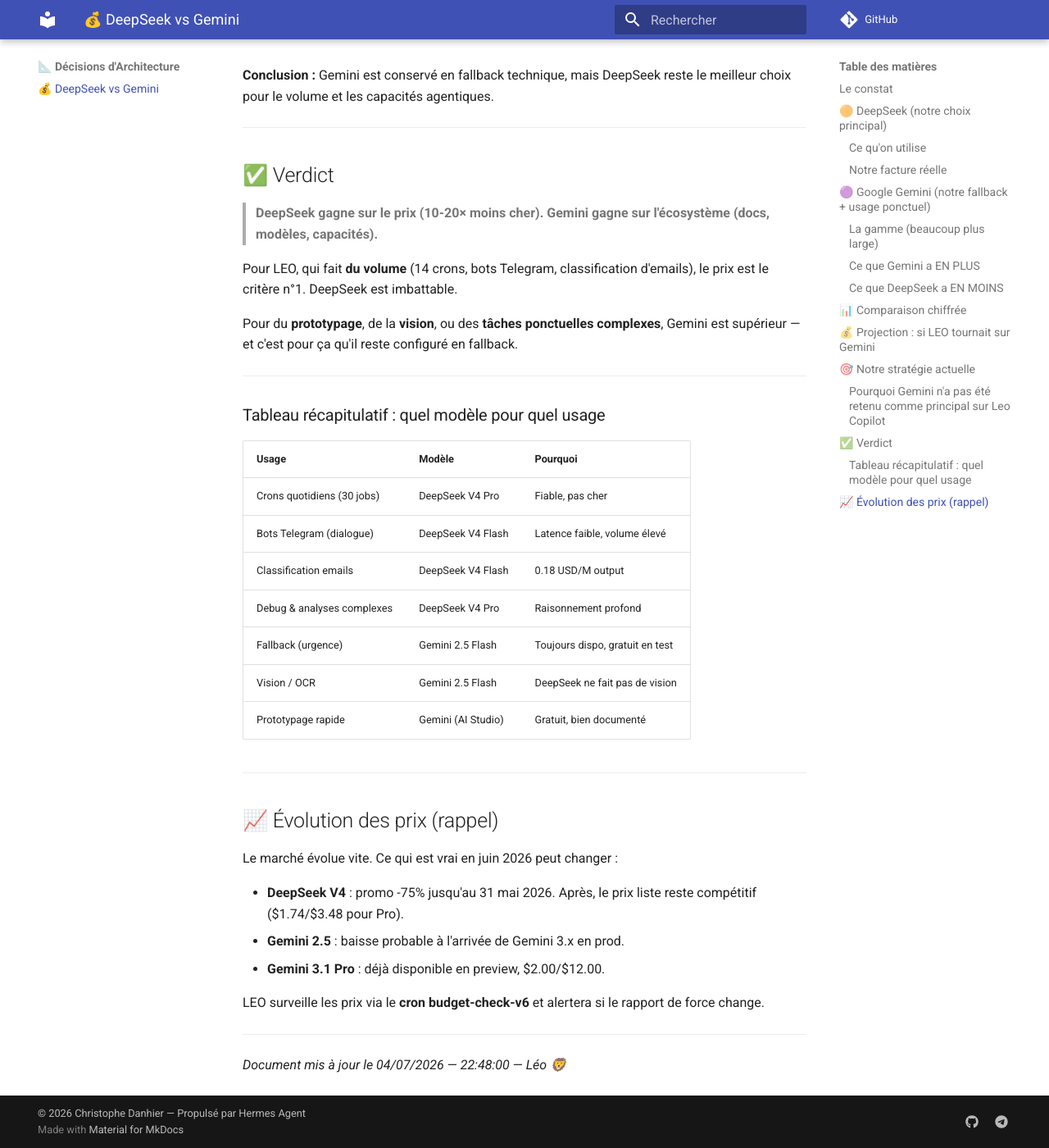
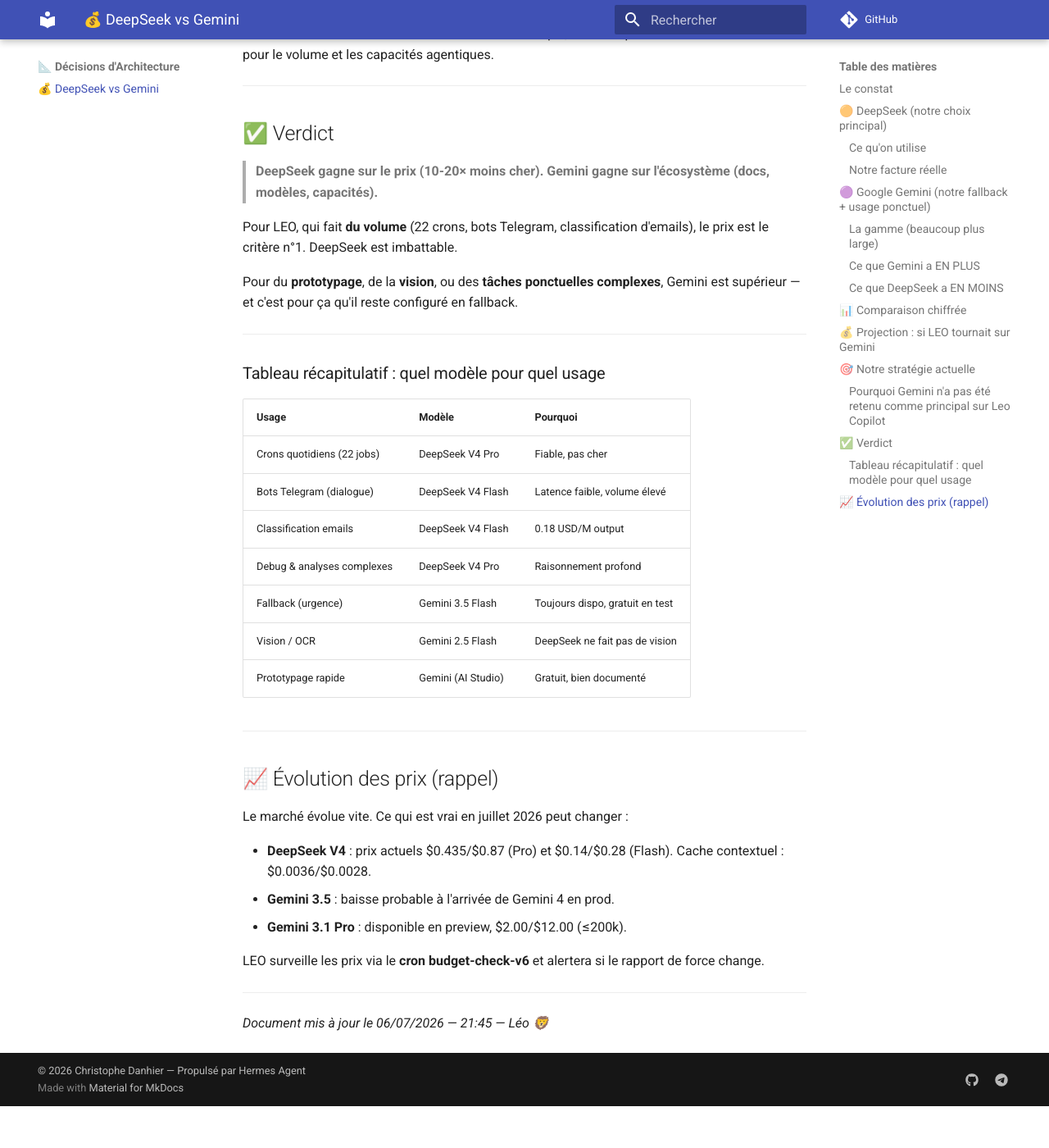
Before and after one commit to christophedanhier-hash/hermes-wiki, an MkDocs documentation site: the page built from docs/hermes/decisions/pourquoi-deepseek-pas-gemini.md, in a window 1280 px wide and 1400 px high, scrolled down 4562 px. Shown: the whole window at 82% size. Built offline with MkDocs 1.6.1 and Material for MkDocs 9.7.7, drawn with Linux system fonts in a browser that asks for light colours; comment, search, counter and statistics services are not loaded; after the commit the page ends 5911 px from its top, so only the background shows below that; some of the changed text lies outside the part shown.

Commit message:
fix: mise à jour page DeepSeek vs Gemini — prix juillet 2026, 4 profils, 22 crons, 4 bots

````diff
--- a/docs/hermes/decisions/pourquoi-deepseek-pas-gemini.md
+++ b/docs/hermes/decisions/pourquoi-deepseek-pas-gemini.md
@@ -1,12 +1,12 @@
 # 🦁 Pourquoi LEO utilise DeepSeek plutôt que Gemini
 
-> Analyse comparative — Juin 2026. Le choix est financier, pas technique.
+> Analyse comparative — Juillet 2026. Le choix est financier, pas technique.
 
 ---
 
 ## Le constat
 
-LEO a **deux profils** qui tournent 24/7 avec **14 crons, 5 workflows n8n, et 3 bots Telegram**. Chaque message, chaque analyse de cron, chaque classification d'email passe par une API.
+LEO a **quatre profils** qui tournent 24/7 avec **22 crons, 4 bots Telegram**. Chaque message, chaque analyse de cron, chaque classification d'email passe par une API.
 
 À ce volume, **le prix au million de tokens est le facteur décisif** — et DeepSeek est **10 à 20 fois moins cher** que Gemini.
 
@@ -18,18 +18,17 @@
 
 | Modèle | Input (/1M) | Output (/1M) | Usage LEO |
 |:---|:---|:---|:---|
-| **V4 Pro** | $0.44 | $0.87 | Analyses complexes, debug, code, dashboards |
-| **V4 Flash** | $0.09 | $0.18 | Crons légers, classification, bots Telegram |
+| **DeepSeek V4 Pro** | $0.435 | $0.87 | Analyses complexes, debug, code, dashboards |
+| **DeepSeek V4 Flash** | $0.14 | $0.28 | Crons légers, classification, bots Telegram |
 
-> 💡 *Prix promo DeepSeek (-75%) jusqu'au 31 mai 2026. Prix liste : Pro $1.74/$3.48, Flash $0.14/$0.28.*
-> *Même au prix liste, DeepSeek reste 3-6× moins cher que Gemini sur les modèles comparables.*
+> 💡 *Prix DeepSeek au 06/07/2026 (source : api-docs.deepseek.com). Le cache contextuel réduit encore le coût : $0.0028/1M (Flash) et $0.003625/1M (Pro) pour les hits.*
 
 ### Notre facture réelle
 
 | Indicateur | Valeur |
 |:---|:---|
-| **Coût moyen / jour** | ~2.06 USD |
-| **Soit par mois** | ~62 USD |
+| **Coût moyen / jour** | ~1.50 USD |
+| **Soit par mois** | ~50 USD (cap) |
 | **Modèle principal** | DeepSeek V4 Pro |
 
 ---
@@ -41,7 +40,7 @@
 | Modèle | Input (/1M) | Output (/1M) | Contexte | Points forts |
 |:---|:---|:---|:---|:---|
 | **Gemini 3.5 Flash** | $1.50 | $9.00 | 1M | Équilibré, rapide |
-| **Gemini 3.1 Pro** | $2.00 | $12.00 | 2M | Raisonnement avancé |
+| **Gemini 3.1 Pro** | $2.00 ($4.00 >200k) | $12.00 ($18.00 >200k) | 2M | Raisonnement avancé |
 | **Gemini 2.5 Pro** | $1.25 | $10.00 | 1M | Bon rapport qualité/prix |
 | **Gemini 2.5 Flash** | $0.30 | $2.50 | 1M | Volume, vision |
 | **Gemini 2.0 Flash** | $0.10 | $0.40 | 1M | Budget, prototypage |
@@ -96,7 +95,7 @@
 
 | Critère | DeepSeek V4 Pro | Gemini 2.5 Pro | Ratio |
 |:---|:---|:---|:---|
-| **Input / 1M tokens** | $0.44 | $1.25 | DeepSeek **2.8× moins cher** |
+| **Input / 1M tokens** | $0.435 | $1.25 | DeepSeek **2.9× moins cher** |
 | **Output / 1M tokens** | $0.87 | $10.00 | DeepSeek **11.5× moins cher** |
 | **Contexte max** | 1M tokens | 1M-2M tokens | Équivalent |
 | **Vision** | ❌ | ✅ | Gemini gagne |
@@ -106,8 +105,8 @@
 
 | Critère | DeepSeek V4 Flash | Gemini 2.5 Flash | Ratio |
 |:---|:---|:---|:---|
-| **Input / 1M tokens** | $0.09 | $0.30 | DeepSeek **3.3× moins cher** |
-| **Output / 1M tokens** | $0.18 | $2.50 | DeepSeek **13.9× moins cher** |
+| **Input / 1M tokens** | $0.14 | $0.30 | DeepSeek **2.1× moins cher** |
+| **Output / 1M tokens** | $0.28 | $2.50 | DeepSeek **8.9× moins cher** |
 
 ---
 
@@ -132,17 +131,18 @@
 
 ```mermaid
 flowchart TB
-    subgraph BOTS["🤖 3 Bots LEO"]
+    subgraph BOTS["🤖 4 Bots LEO"]
         MAIN["🦁 LEO Principal\nDeepSeek V4 Flash\nChat quotidien"]
         COPILOT["🔧 Leo Copilot\nDeepSeek V4 Pro\nInfra, code, n8n"]
         BAVI["🧭 BAVI Voyages\nDeepSeek V4 Flash\nRoadbooks"]
+        EMILE["🎓 Émile\nDeepSeek V4 Flash\nAssistant pédagogique"]
     end
 
     subgraph BACKUP["⚡ Fallback"]
-        GEMINI["Gemini 2.5 Flash\nSecours si DeepSeek down"]
+        GEMINI["Gemini 3.5 Flash\nSecours si DeepSeek down"]
     end
 
-    subgraph CRONS["⏰ 30 Crons"]
+    subgraph CRONS["⏰ 22 Crons"]
         DS_PRO["DeepSeek V4 Pro\nAnalyses, backups"]
         DS_FLASH["DeepSeek V4 Flash\nCollecte, dashboards"]
     end
@@ -171,7 +171,7 @@
 
 > **DeepSeek gagne sur le prix (10-20× moins cher). Gemini gagne sur l'écosystème (docs, modèles, capacités).**
 
-Pour LEO, qui fait **du volume** (14 crons, bots Telegram, classification d'emails), le prix est le critère n°1. DeepSeek est imbattable.
+Pour LEO, qui fait **du volume** (22 crons, bots Telegram, classification d'emails), le prix est le critère n°1. DeepSeek est imbattable.
 
 Pour du **prototypage**, de la **vision**, ou des **tâches ponctuelles complexes**, Gemini est supérieur — et c'est pour ça qu'il reste configuré en fallback.
 
@@ -181,11 +181,11 @@
 
 | Usage | Modèle | Pourquoi |
 |:---|:---|:---|
-| Crons quotidiens (30 jobs) | DeepSeek V4 Pro | Fiable, pas cher |
+| Crons quotidiens (22 jobs) | DeepSeek V4 Pro | Fiable, pas cher |
 | Bots Telegram (dialogue) | DeepSeek V4 Flash | Latence faible, volume élevé |
 | Classification emails | DeepSeek V4 Flash | 0.18 USD/M output |
 | Debug & analyses complexes | DeepSeek V4 Pro | Raisonnement profond |
-| Fallback (urgence) | Gemini 2.5 Flash | Toujours dispo, gratuit en test |
+| Fallback (urgence) | Gemini 3.5 Flash | Toujours dispo, gratuit en test |
 | Vision / OCR | Gemini 2.5 Flash | DeepSeek ne fait pas de vision |
 | Prototypage rapide | Gemini (AI Studio) | Gratuit, bien documenté |
 
@@ -193,14 +193,14 @@
 
 ## 📈 Évolution des prix (rappel)
 
-Le marché évolue vite. Ce qui est vrai en juin 2026 peut changer :
+Le marché évolue vite. Ce qui est vrai en juillet 2026 peut changer :
 
-- **DeepSeek V4** : promo -75% jusqu'au 31 mai 2026. Après, le prix liste reste compétitif ($1.74/$3.48 pour Pro).
-- **Gemini 2.5** : baisse probable à l'arrivée de Gemini 3.x en prod.
-- **Gemini 3.1 Pro** : déjà disponible en preview, $2.00/$12.00.
+- **DeepSeek V4** : prix actuels $0.435/$0.87 (Pro) et $0.14/$0.28 (Flash). Cache contextuel : $0.0036/$0.0028.
+- **Gemini 3.5** : baisse probable à l'arrivée de Gemini 4 en prod.
+- **Gemini 3.1 Pro** : disponible en preview, $2.00/$12.00 (≤200k).
 
 LEO surveille les prix via le **cron budget-check-v6** et alertera si le rapport de force change.
 
 ---
 
-*Document mis à jour le 04/07/2026 — 22:48:00 — Léo 🦁*
+*Document mis à jour le 06/07/2026 — 21:45 — Léo 🦁*
````
Also changed, not shown: other parts of docs/hermes/decisions/pourquoi-deepseek-pas-gemini.md (+4 -4 lines).
